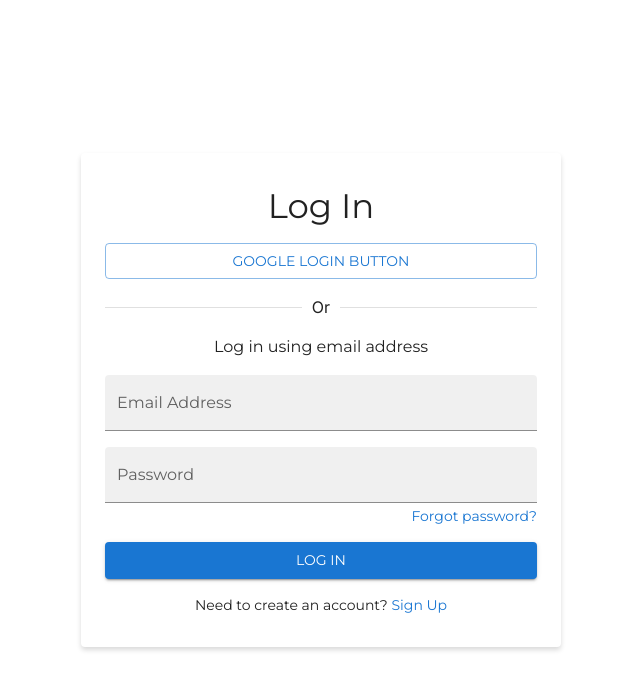
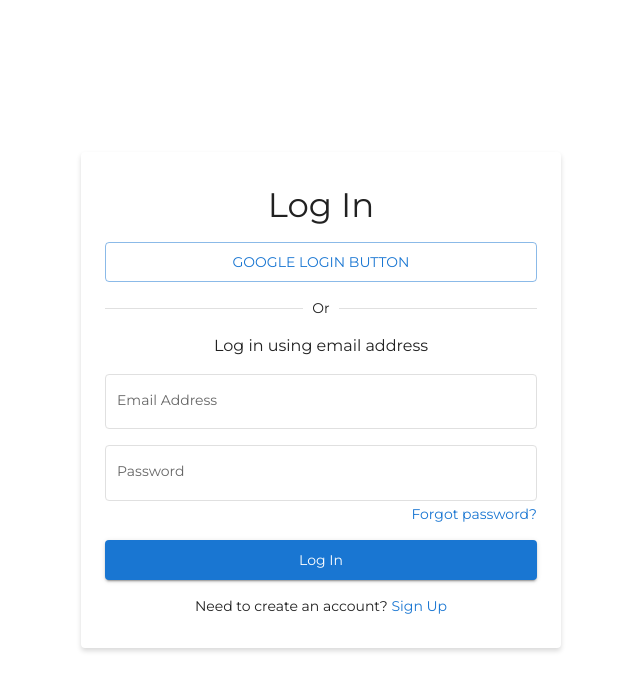
Before and after one commit to diegoanazco79/auth-template, a React (Vite) app: page /login in a window 1280 px wide. Shown: the top 690 px of the page, without its empty margins (319-959 px from the left). Built offline with nearby package versions, Linux system fonts and the light colour scheme; the HTML template or start-up script is replaced by a standard one.

Commit message:
:lipstick: Adding input and button styles

```diff
--- a/src/pages/login/index.tsx
+++ b/src/pages/login/index.tsx
@@ -26,7 +26,9 @@
           <Button variant='outlined' fullWidth>
             Google Login Button
           </Button>
-          <Divider>Or</Divider>
+          <Divider>
+            <Typography variant='body2'>Or</Typography>
+          </Divider>
           <Typography variant='body1'>Log in using email address</Typography>
           <TextField
             label='Email Address'
@@ -47,7 +49,7 @@
                   onClick={handleClickShowPassword}
                   onMouseDown={handleMouseDownPassword}
                 >
-                  {showPassword ? <VisibilityOff /> : <Visibility />}
+                  {showPassword ? <VisibilityOff sx={{width:20}} /> : <Visibility sx={{width:20}} />}
                 </IconButton>
               ),
             }}
@@ -61,8 +63,8 @@
           >
             Forgot password?
           </Link>
-          <Button variant='contained' fullWidth>
-            Log In
+          <Button variant='contained' size='large' fullWidth>
+            <Typography sx={{textTransform: 'none'}} variant='body2'>Log In</Typography>
           </Button>
           <Typography variant='body2'>
             Need to create an account?
--- a/src/theme.ts
+++ b/src/theme.ts
@@ -1,11 +1,38 @@
-import { createTheme } from '@mui/material/styles'
+import { createTheme } from "@mui/material/styles"
 
 const theme = createTheme({
-  typography:{
-    fontFamily: [
-      'Montserrat',
-    ].join(','),
-  }
+  typography: {
+    fontFamily: ["Montserrat"].join(","),
+  },
+  components: {
+    MuiInputBase: {
+      styleOverrides: {
+        root: {
+          fontSize: "14px",
+          backgroundColor: "transparent !important",
+          border: "1px solid #E0E0E0",
+          borderRadius: "4px",
+          "::before": {
+            display: "none",
+          },
+        },
+      },
+    },
+    MuiFormLabel: {
+      styleOverrides: {
+        root: {
+          fontSize: "14px",
+        },
+      },
+    },
+    MuiButtonBase: {
+      styleOverrides: {
+        root: {
+          height: "40px",
+        },
+      },
+    },
+  },
 })
 
 export default theme
```
